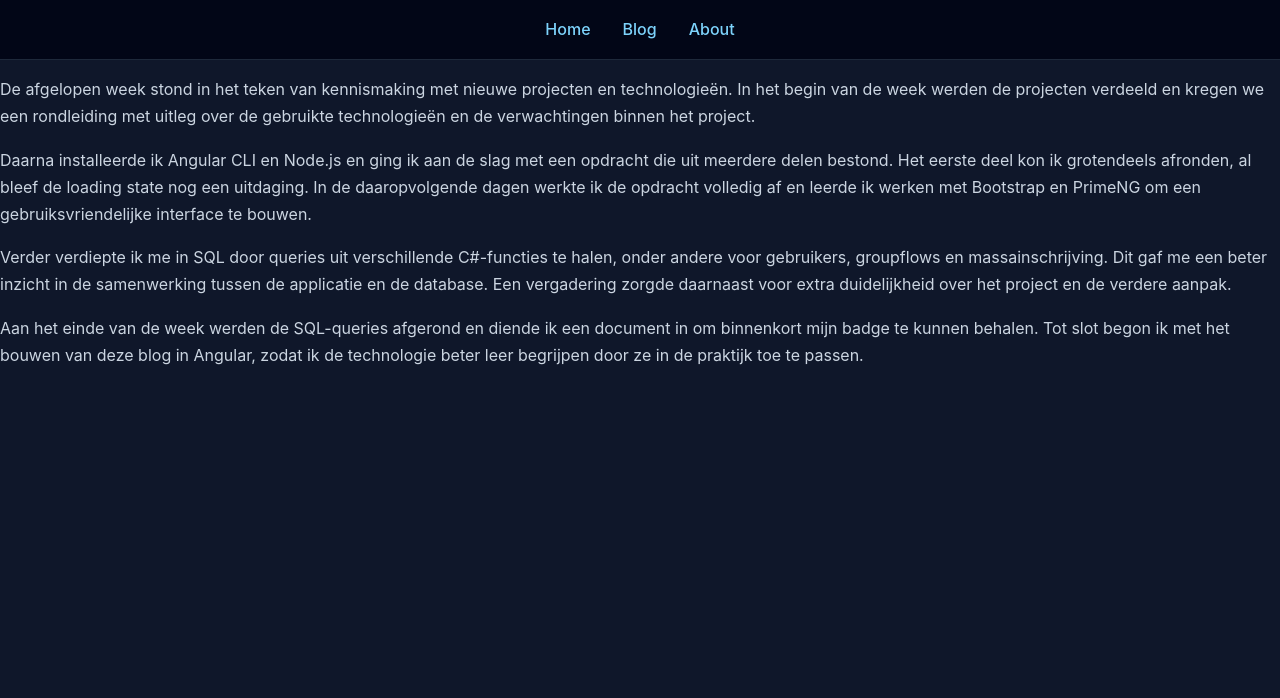
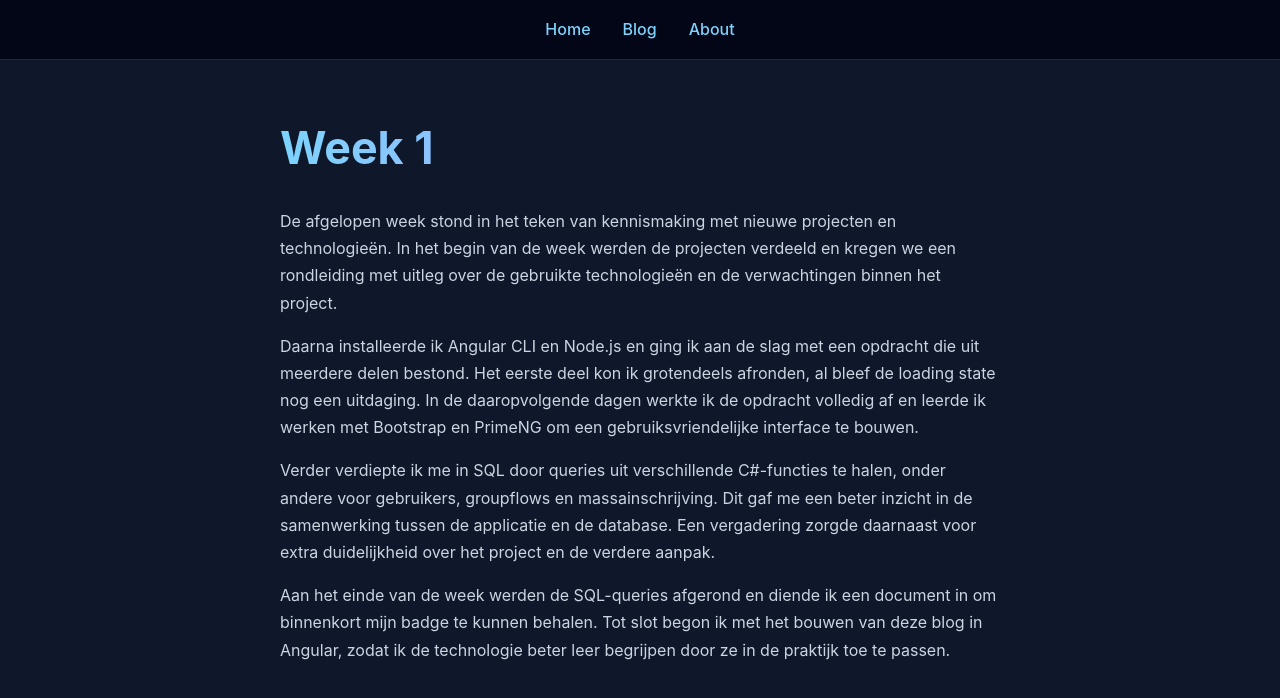
Before and after one commit to ExanFabry/blog-app, an Angular app: page /blog/0 in a window 1280 px wide. Shown: the top 698 px of the page. Built offline with nearby package versions, Linux system fonts and the light colour scheme.

Commit message:
Add styling to posts

```diff
--- a/src/app/pages/landing-page/landing-page.css
+++ b/src/app/pages/landing-page/landing-page.css
@@ -1,45 +1,3 @@
-/* .introduction{
-    display: flex;
-    flex-direction: column;
-    align-items: center;
-    max-width: 35%;
-    display: flex;
-    flex-direction: column;
-    justify-content: center;
-    margin: 0 auto;
-}
-.introduction p{
-    font-style: italic;
-}
-.blog-post, .blog-post p, .blog-post a{
-    background-color: #1E293B;
-}
-.blog-post{
-    margin-top: 1rem;
-    padding: 2rem;
-    max-width: 35%;
-    font-size: larger;
-}
-.blog-post a{
-    color: #94A3B8;
-}
-.week{
-    font-weight: bold;
-}
-.post{
-    display: flex;
-    flex-direction: column;
-    align-items: center;
-} */
-
-
-
-
-
-
-
-
-
 .introduction {
   text-align: center;
   margin-bottom: 3rem;
@@ -47,11 +5,9 @@
 
 .post {
   margin-top: 2rem;
-  max-width: 35%;
   display: flex;
   flex-direction: column;
   align-items: center;
-  margin: 0 auto;
 }
 
 .blog-post {
@@ -70,3 +26,8 @@
   font-size: 0.9rem;
   opacity: 0.7;
 }
+
+.introduction, .post{
+  max-width: 35%;
+  margin: 0 auto;
+}
--- a/src/app/pages/posts/posts.css
+++ b/src/app/pages/posts/posts.css
@@ -0,0 +1,33 @@
+/* CONTAINER */
+.blog-detail {
+  max-width: 720px;
+  margin: 0 auto;
+  padding: clamp(1rem, 5vw, 2rem);
+}
+
+/* TITLE */
+.title {
+  font-size: clamp(2.2rem, 5vw, 2.8rem);
+  margin-bottom: 2rem;
+  line-height: 1.2;
+}
+
+/* CONTENT */
+.content p {
+  font-size: 1.1rem;
+  line-height: 1.9;
+  color: #cbd5e1;
+  margin-bottom: 1.8rem;
+}
+
+/* INTRO PARAGRAPH */
+.content p:first-of-type {
+  font-size: 1.2rem;
+  color: #e2e8f0;
+}
+
+/* SELECTION (cool detail) */
+::selection {
+  background: #7dd3fc;
+  color: #020617;
+}
--- a/src/app/pages/posts/posts.html
+++ b/src/app/pages/posts/posts.html
@@ -1,8 +1,11 @@
 <div class="page">
     <app-navbar></app-navbar>
-    @for (item of posts; track $index) {
-    @for (i of item; track $index) {
-    <p>{{ i }}</p>
-    }
-    }
+    <div class="container blog-detail">
+        <h1 class="title">Week {{ +(id) + 1 }}</h1>
+        @for (item of posts; track $index) {
+        @for (i of item; track $index) {
+        <p>{{ i }}</p>
+        }
+        }
+    </div>
 </div>
--- a/src/styles.css
+++ b/src/styles.css
@@ -113,3 +113,13 @@ img {
     transform: translateY(0);
   }
 }
+
+/* Smooth scroll */
+html {
+  scroll-behavior: smooth;
+}
+
+/* Better text rendering */
+body {
+  -webkit-font-smoothing: antialiased;
+}
```
